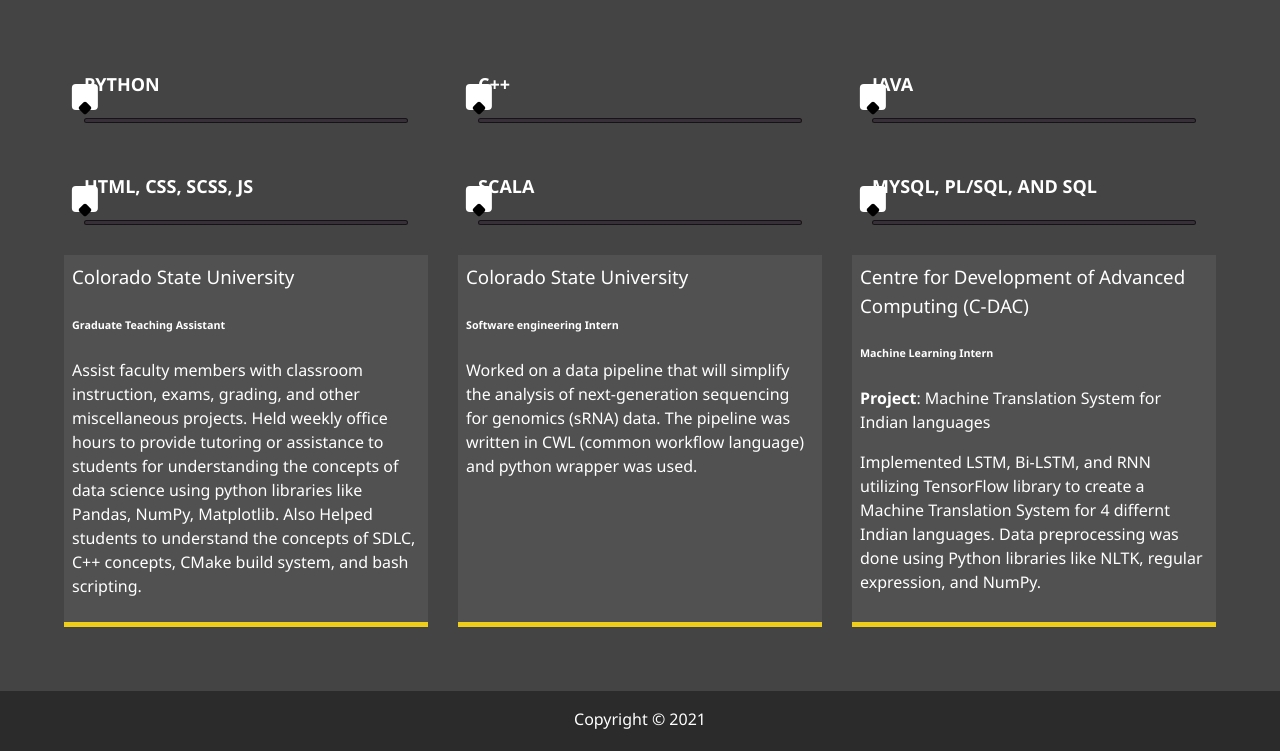
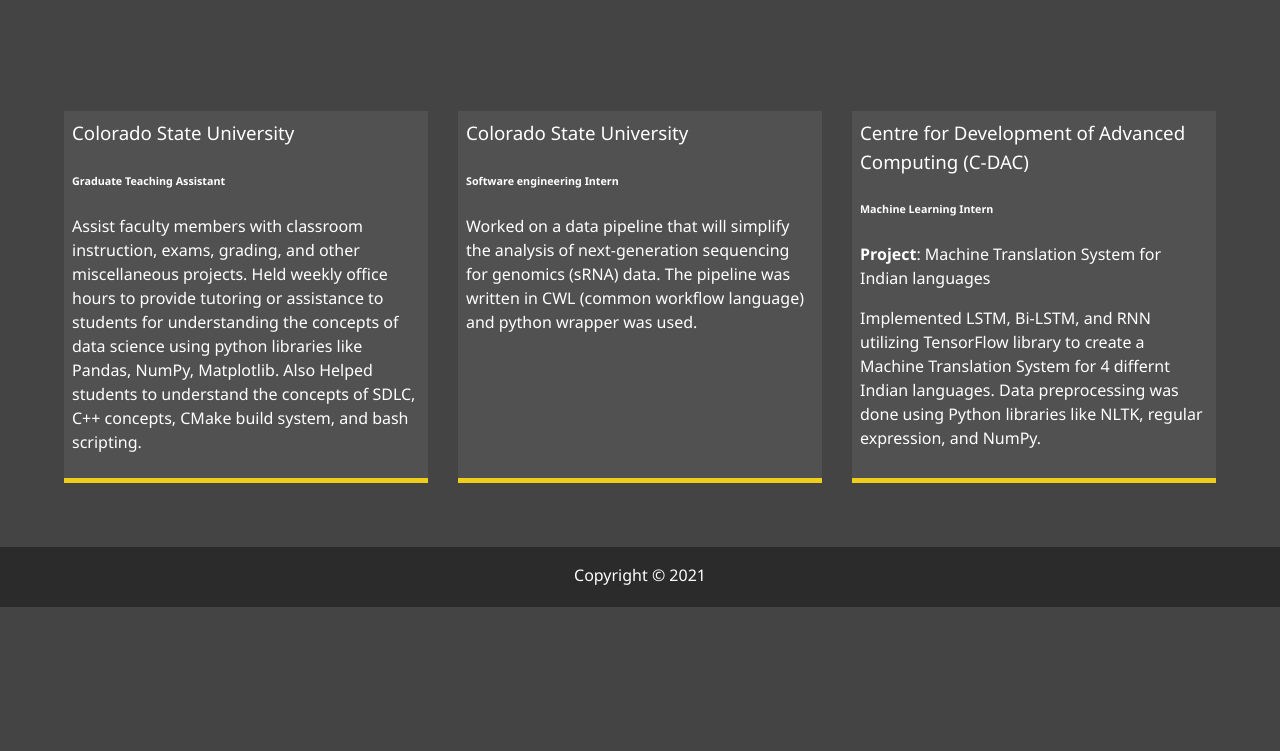
Before and after one commit to sushpatankar/Portfolio, a website: page Dist/about.html in a window 1280 px wide. Shown: the part 1155-1906 px from the top of the page. After the commit the page ends 1762 px from the top, so only its background shows below. Drawn offline with nearby package versions, Linux system fonts and the light colour scheme.

Commit message:
almost done

```diff
--- a/scss/main.scss
+++ b/scss/main.scss
@@ -113,10 +113,9 @@
 
   .skills {
     grid-area: skills;
-    font-size: 1rem;
+    font-size: 1px;
     width: 100%;
-    max-width: 600px;
-    padding: 0 20px;
+    max-width: 60%;
   }
 
   .skill-name {
```
Also changed, not shown: Dist/about.html, Dist/css/main.css, Dist/js/main.js, 1 other file.
